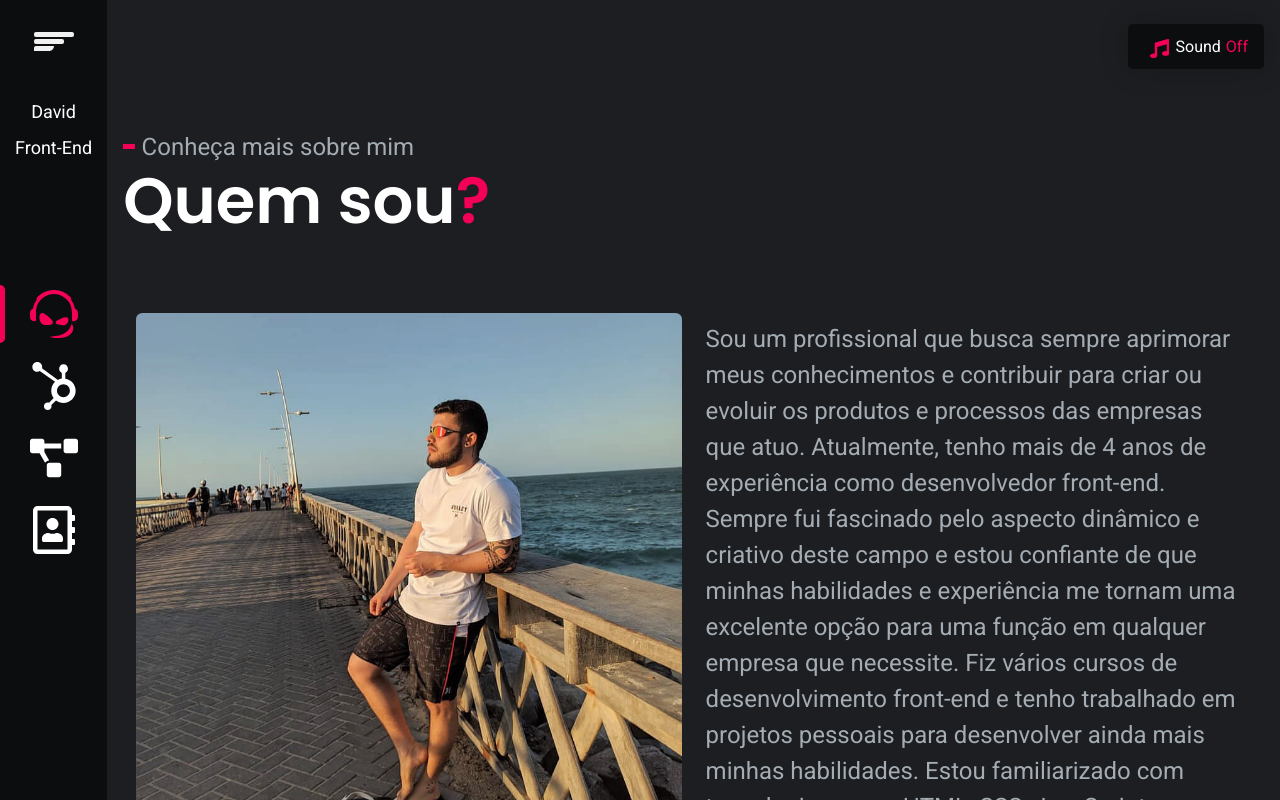
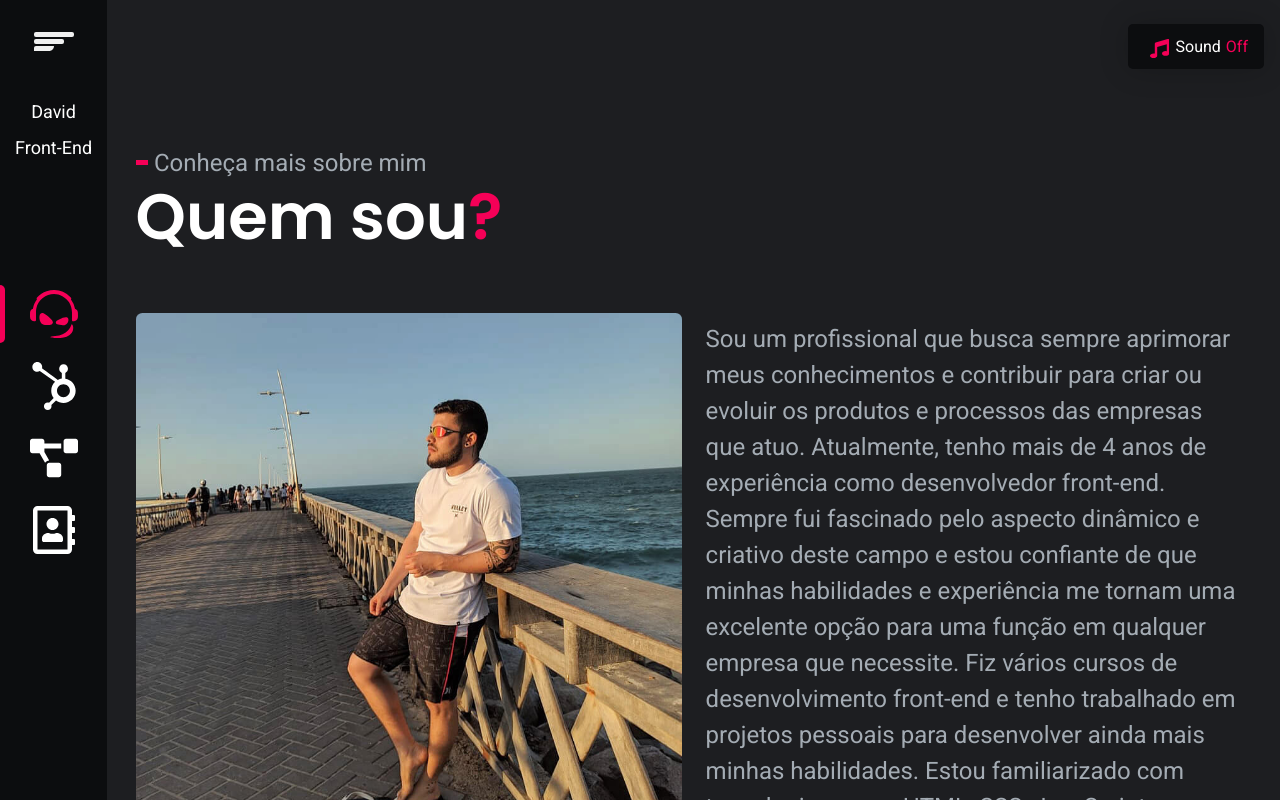
Before and after one commit to Leoodaviid/portfolio-david, a React (Create React App) app: page /sobre in a window 1280 px wide. Built offline with nearby package versions, Linux system fonts and the light colour scheme.

Commit message:
feat: component typingText,

```diff
--- a/src/components/Title/MyTitle.tsx
+++ b/src/components/Title/MyTitle.tsx
@@ -1,4 +1,6 @@
 import { ReactNode } from "react";
+import { motion } from "framer-motion";
+import { textContainer, textVariant2 } from "../../utils/motion";
 import { Title } from "./styles";
 
 interface TitleProps {
@@ -7,3 +9,16 @@ interface TitleProps {
 export const MyTitle = ({ children }: TitleProps) => {
   return <Title>{children}</Title>;
 };
+
+interface TypingTextProps {
+  subtitle: string;
+}
+export const TypingText = ({ subtitle }: TypingTextProps) => (
+  <motion.p variants={textContainer}>
+    {Array.from(subtitle).map((letter, index) => (
+      <motion.span variants={textVariant2} key={index}>
+        {letter === " " ? "\u00A0" : letter}
+      </motion.span>
+    ))}
+  </motion.p>
+);
--- a/src/components/Title/styles.ts
+++ b/src/components/Title/styles.ts
@@ -43,9 +43,7 @@ export const Container = styled.div`
       font-size: 1rem;
     }
     p::before {
-      height: 0.2rem;
-      margin-right: 0.2rem;
-      margin-bottom: 0.3rem;
+      display: none;
     }
   }
 `;
--- a/src/components/Title/useTitle.tsx
+++ b/src/components/Title/useTitle.tsx
@@ -1,14 +1,9 @@
 import { useState, useEffect } from "react";
 import { useLocation } from "react-router-dom";
 import { Container } from "./styles";
-import { MyTitle } from "./MyTitle";
+import { MyTitle, TypingText } from "./MyTitle";
 import { motion } from "framer-motion";
-import {
-  textContainer,
-  textVariant2,
-  fadeIn,
-  staggerContainer,
-} from "../../utils/motion";
+import { fadeIn, staggerContainer } from "../../utils/motion";
 
 export const UseTitle = () => {
   const [title, setTitle] = useState<string>("");
@@ -51,15 +46,8 @@ export const UseTitle = () => {
         variants={staggerContainer()}
         initial="hidden"
         whileInView="show"
-        viewport={{ once: false, amount: 0.25 }}
       >
-        <motion.p variants={textContainer}>
-          {Array.from(subTitle).map((letter, index) => (
-            <motion.span variants={textVariant2} key={index}>
-              {letter === " " ? "\u00A0" : letter}
-            </motion.span>
-          ))}
-        </motion.p>
+        <TypingText subtitle={subTitle} />
         <MyTitle>
           <motion.div
             variants={fadeIn({
--- a/src/pages/About/About.tsx
+++ b/src/pages/About/About.tsx
@@ -15,15 +15,14 @@ const About = () => {
         title="Sobre - Desenvolvedor Web Criativo e Apaixonado por Tecnologia"
         description="Conheça Leonardo David, um desenvolvedor web apaixonado por tecnologia, com habilidades em front-end. Descubra mais sobre sua jornada profissional, projetos e interesses."
       />
-      <UseTitle />
       <Section>
         <motion.div
           variants={staggerContainer()}
           initial="hidden"
-          whileInView="show"
-          viewport={{ once: false, amount: 0.25 }}
+          animate="show"
           className="container"
         >
+          <UseTitle />
           <div className="row">
             <div className="col-md-6 col-md-6 col-sm-12 col-xs-12">
               <motion.div
```
